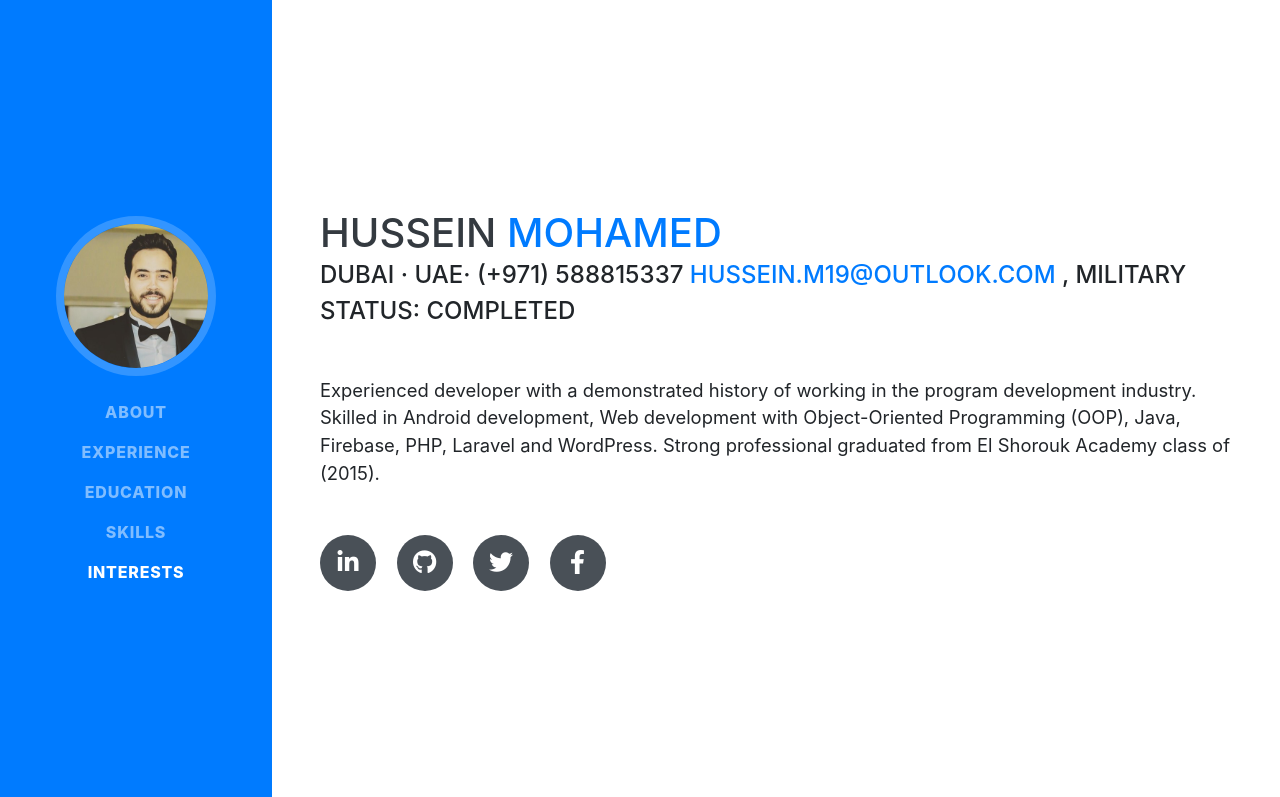
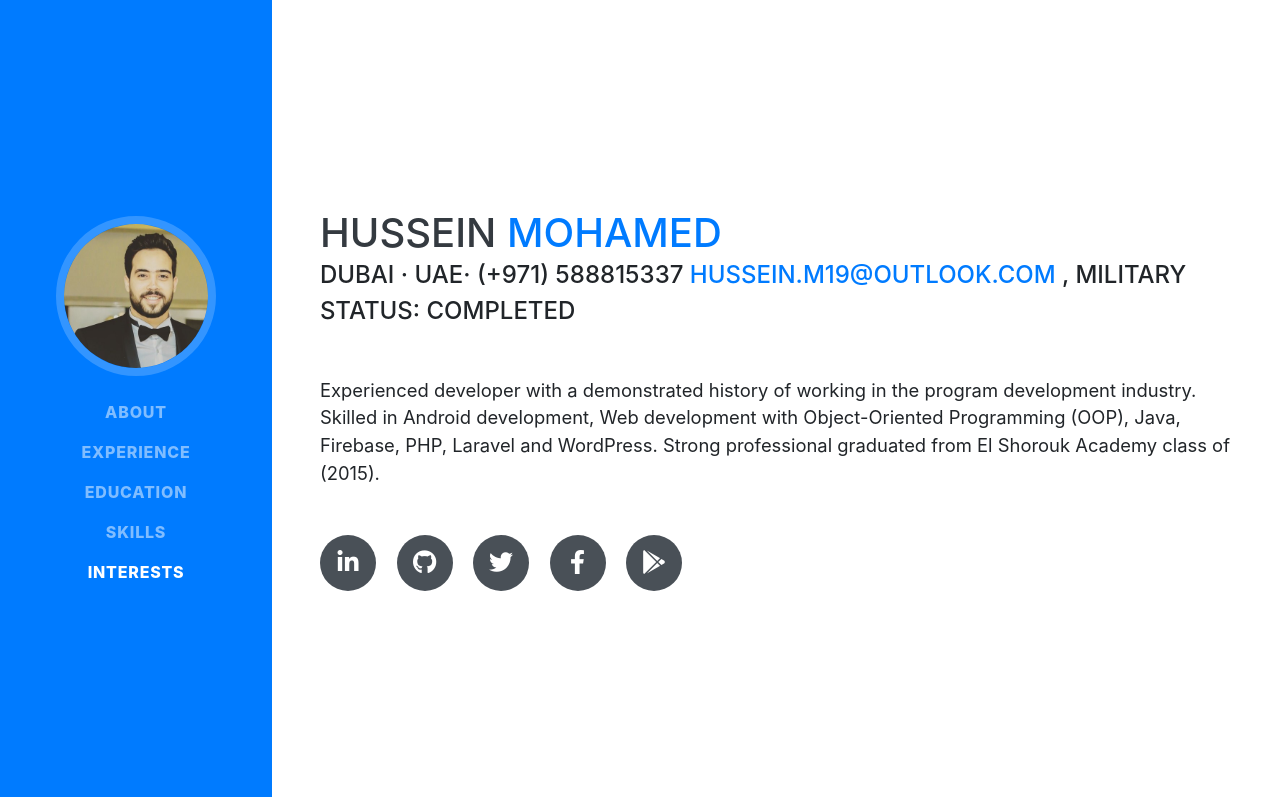
Before and after one commit to husseinm19/husseinm19.github.io, a website with bundled scripts: page index.html in a window 1280 px wide. Shown: the top 797 px of the page. Built offline with nearby package versions, Linux system fonts and the light colour scheme; a web font is replaced by a local one.

Commit message:
Add Google Play Link

```diff
--- a/index.html
+++ b/index.html
@@ -83,6 +83,9 @@
           </a>
           <a href="https://www.facebook.com/HusseinM19">
             <i class="fab fa-facebook-f"></i>
+          </a>
+          <a href="https://play.google.com/store/apps/developer?id=Hussein+Mohamed+Apps">
+            <i class="fab fa-google-play"></i>
           </a>
         </div>
       </div>
```
